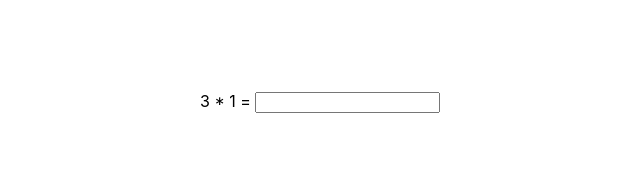
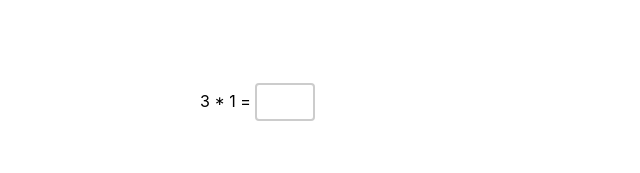
Before and after one commit to StandaFrontMan/happy_numbers_react, a React (Create React App) app: page / in a window 1280 px wide. Shown: the part 278-451 px from the top of the page, without its empty margins (240-880 px from the left). Built offline with nearby package versions, Linux system fonts and the light colour scheme.

Commit message:
feature: cubes animation

```diff
--- a/src/App.css
+++ b/src/App.css
@@ -18,6 +18,36 @@
   width: 100%;
 }
 
+.inpit_element {
+  color: black;
+  border: 2px solid #ccc;
+  border-radius: 4px;
+  padding: 8px;
+  font-size: 16px;
+  width: 60px;
+  box-sizing: border-box;
+  outline: none;
+  transition: border-color 0.3s ease;
+}
+
+.inpit_element:focus {
+  border-color: #007bff;
+  box-shadow: 0 0 4px rgba(0, 123, 255, 0.5);
+}
+
+@keyframes shake {
+  0% {
+    color: red;
+  }
+  100% {
+    color: black;
+  }
+}
+
+.input-error {
+  animation: shake 1s forwards;
+}
+
 .footer {
   display: flex;
   justify-content: center;
@@ -25,3 +55,33 @@
   width: 100%;
   padding: 10px;
 }
+
+.cube_container {
+  display: flex;
+  flex-direction: row;
+  margin-bottom: 10px;
+}
+
+@keyframes slideUp {
+  0% {
+    opacity: 0;
+    transform: translateY(20px);
+  }
+  100% {
+    opacity: 1;
+    transform: translateY(0);
+  }
+}
+
+.cube {
+  width: 20px;
+  height: 20px;
+
+  background-color: rgb(76, 231, 76);
+  margin-left: 5px;
+  border-radius: 2px;
+
+  opacity: 0;
+  transform: translateY(20px);
+  animation: slideUp 0.5s forwards;
+}
--- a/src/App.tsx
+++ b/src/App.tsx
@@ -15,6 +15,11 @@ function App() {
   const [userAnswer, setUserAnswer] = useState<string>("");
 
   const [maximumExamples, setMaximumExamples] = useState<number>(0);
+
+  // style states
+
+  const [incorrectAnswerError, setIncorrectAnswerError] =
+    useState<boolean>(false); // состояние для ошибки
 
   //repositories
 
@@ -41,7 +46,8 @@ function App() {
 
       setMaximumExamples((prev) => prev + 1);
     } else {
-      alert("Wrong");
+      setIncorrectAnswerError(true);
+      setTimeout(() => setIncorrectAnswerError(false), 1000);
     }
   };
 
@@ -64,6 +70,9 @@ function App() {
                 type="text"
                 value={userAnswer}
                 onChange={(e) => setUserAnswer(e.target.value)}
+                className={`inpit_element ${
+                  incorrectAnswerError ? "input-error" : ""
+                }`}
               />
             </div>
           )}
--- a/src/components/dice_render/dice/Dice.view.tsx
+++ b/src/components/dice_render/dice/Dice.view.tsx
@@ -1,3 +1,3 @@
 export function DiceView() {
-  return <div>0</div>;
+  return <div className="cube"></div>;
 }
--- a/src/modules/dice_render/ui/DiceRender.view.tsx
+++ b/src/modules/dice_render/ui/DiceRender.view.tsx
@@ -11,7 +11,7 @@ export function DiceRenderView({ rows }: Props) {
   return (
     <div style={{ display: "flex", flexDirection: "column" }}>
       {rows.map((row, rowIndex) => (
-        <div key={rowIndex} style={{ display: "flex", flexDirection: "row" }}>
+        <div key={rowIndex} className="cube_container">
           {row.map(({ rowIndex, colIndex }) => (
             <DiceView key={`${rowIndex}-${colIndex}`} />
           ))}
```
